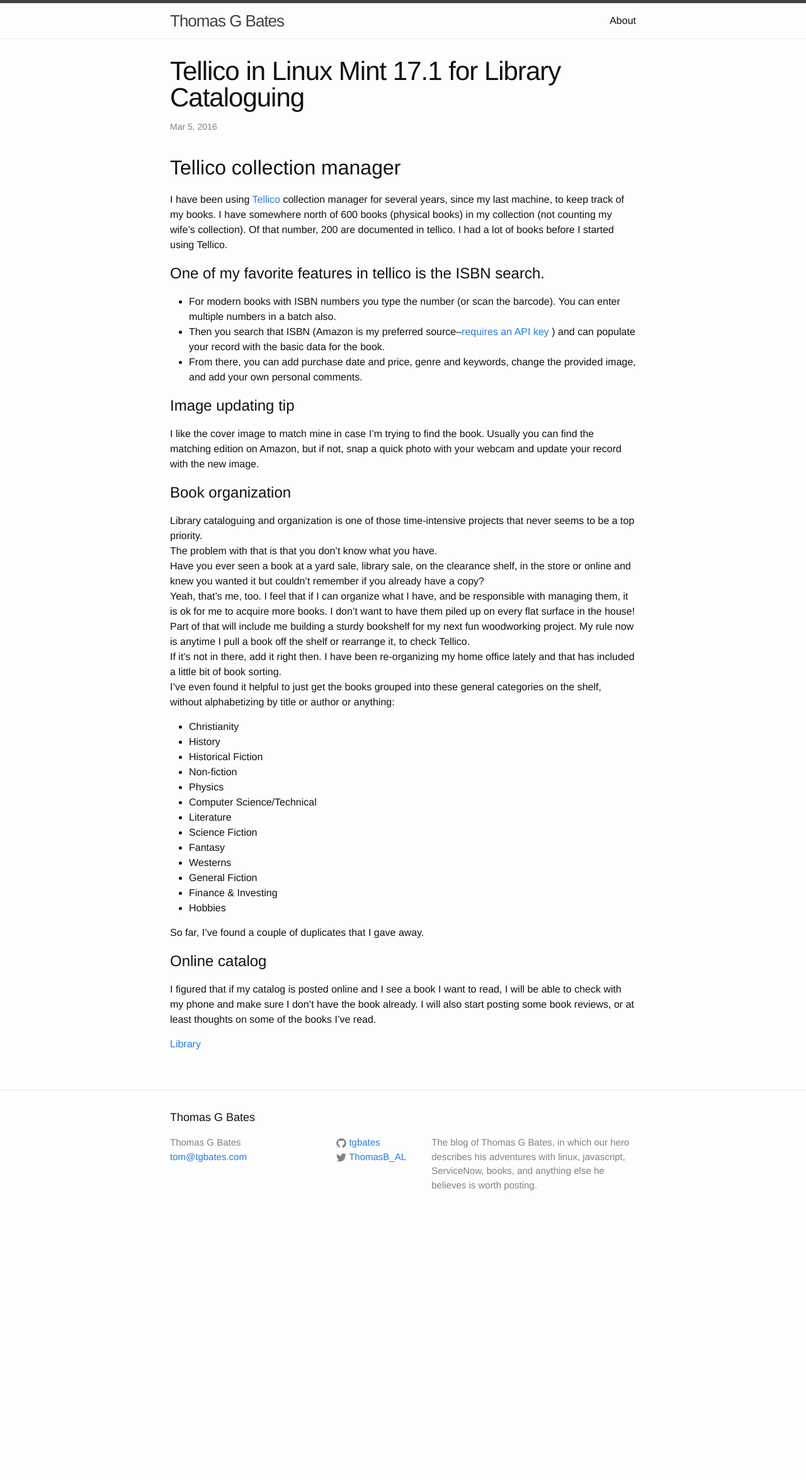
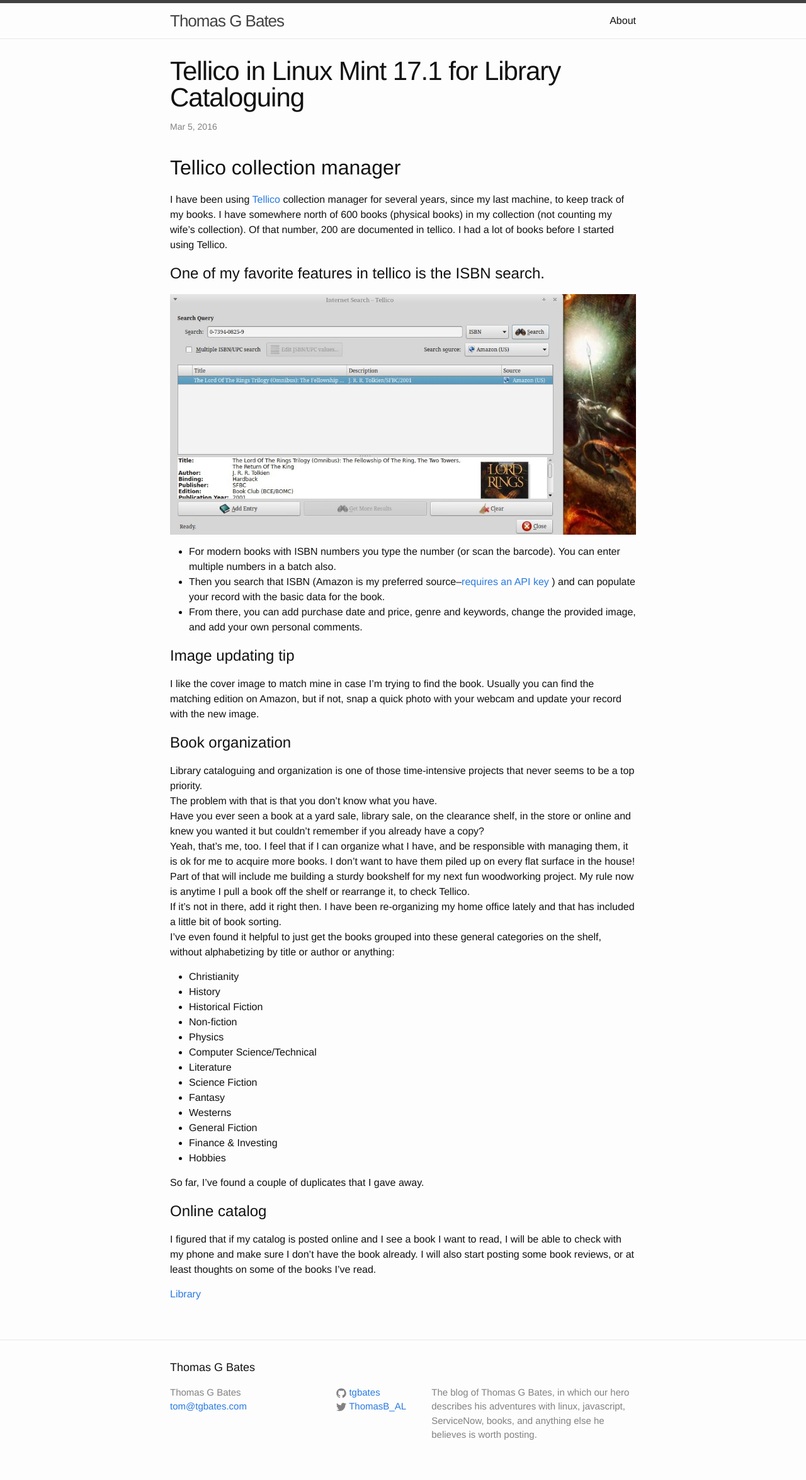
Before and after one commit to tgbates/tgbates.github.io, a Jekyll site: the page built from _posts/2016-03-05-tellico-collection-manager.markdown, in a window 1280 px wide. Shown: the whole page at 63% size. Built offline with Jekyll 4.4.1, drawn with Linux system fonts in a browser that asks for light colours; before the commit the page ends 1953 px from its top, so only the background shows below that.

Commit message:
isbn search image

```diff
--- a/_posts/2016-03-05-tellico-collection-manager.markdown
+++ b/_posts/2016-03-05-tellico-collection-manager.markdown
@@ -12,6 +12,8 @@
 I have somewhere north of 600 books (physical books) in my collection (not counting my wife's collection).  Of that number, 200 are documented in tellico.  I had a lot of books before I started using Tellico.
 
 # One of my favorite features in tellico is the ISBN search.
+
+![Tellico ISBN Search](/assets/tellico_isbn_search.jpg "Tellico ISBN Search")
 
 * For modern books with ISBN numbers you type the number (or scan the barcode).  You can enter multiple numbers in a batch also.
 * Then you search that ISBN (Amazon is my preferred source--[requires an API key](http://tellico-project.org/adding-data-source) ) and can populate your record with the basic data for the book.
```
Also changed, not shown: assets/tellico_isbn_search.jpg (added).
